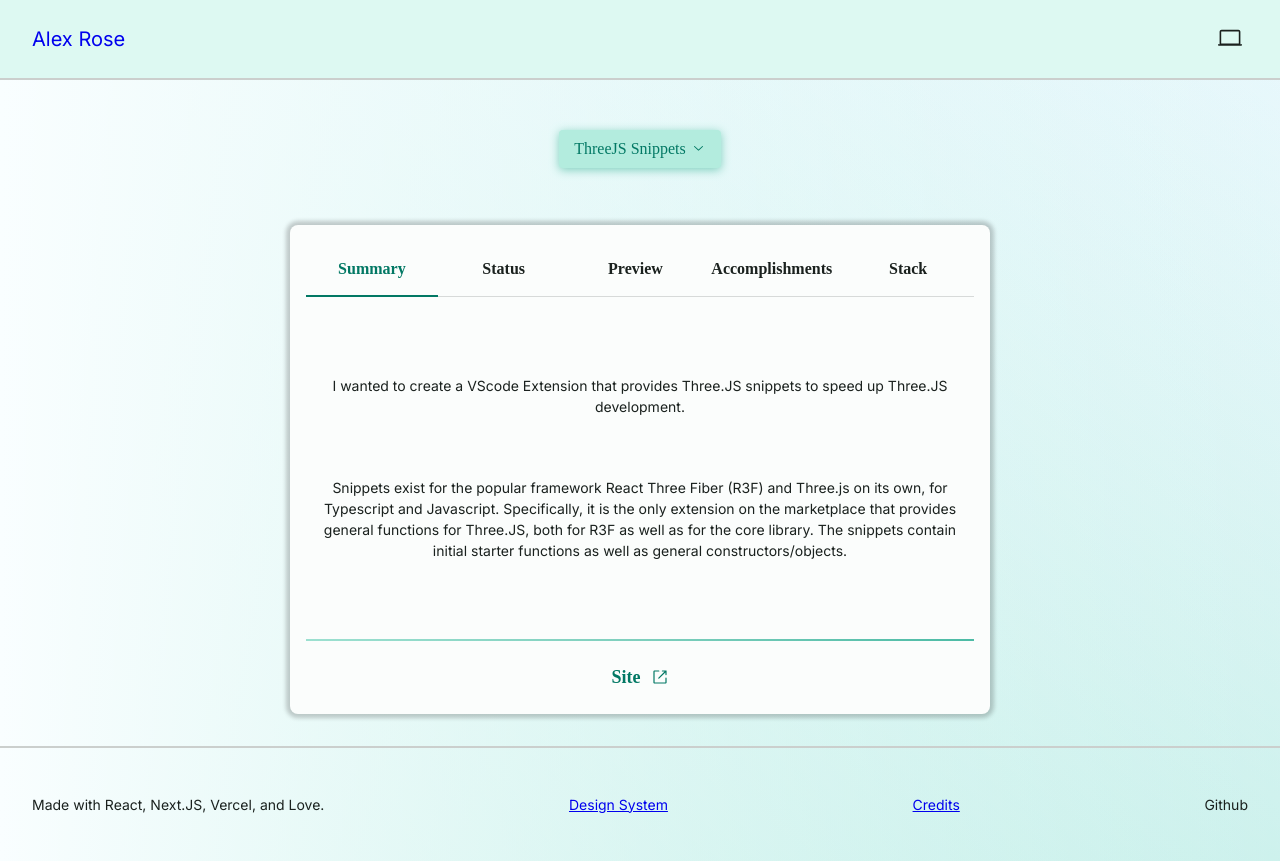
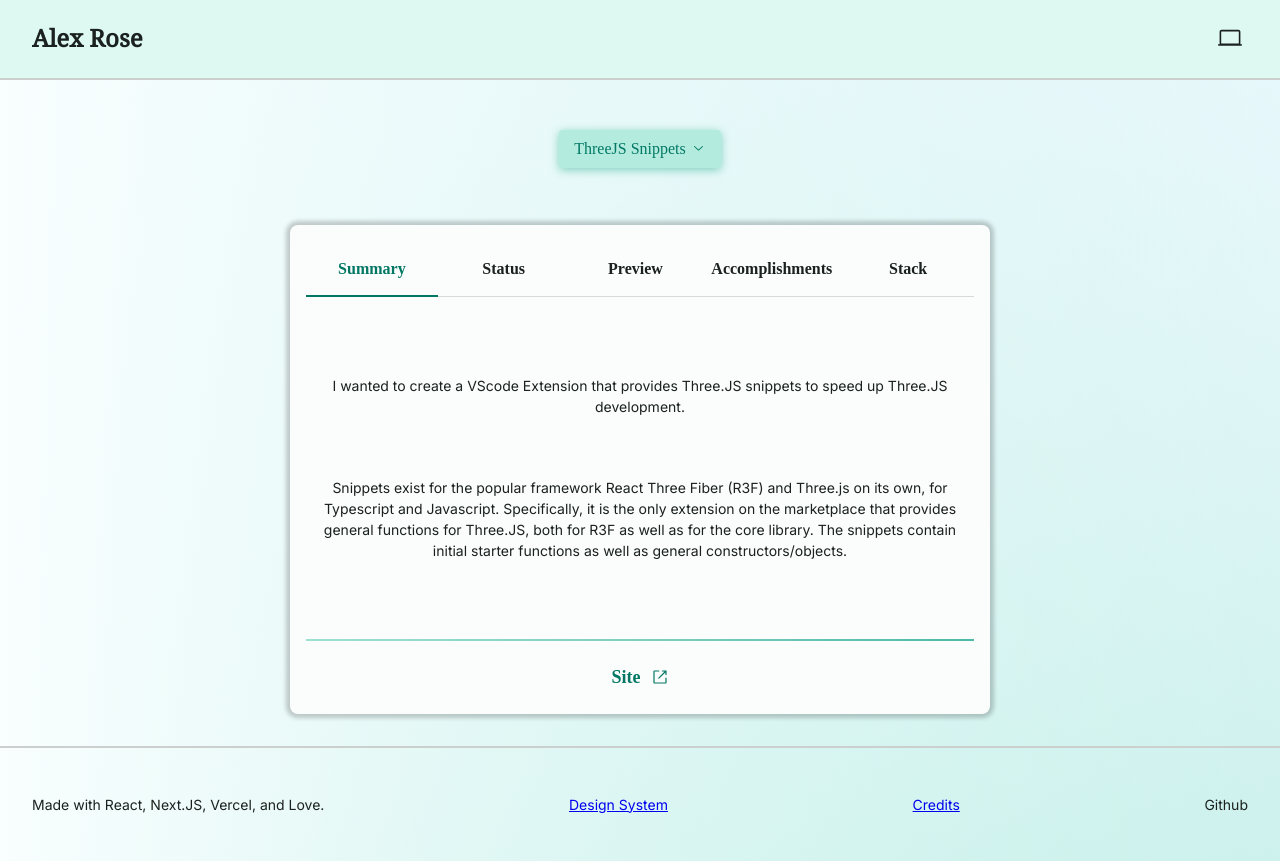
Before and after one commit to acrose99/portfolio2electricboogaloo, a Next.js app: page /threejssnippets in a window 1280 px wide. Built offline with nearby package versions, Linux system fonts and the light colour scheme.

Commit message:
Layout changes

```diff
--- a/components/Footer.tsx
+++ b/components/layout/Footer.tsx
@@ -1,8 +1,8 @@
 import { mintA, sage } from "@radix-ui/colors";
-import EditableText from "./editableComponents/EditableText";
-import EditableComponent from "./EditableComponent";
+import EditableText from "../editableComponents/EditableText";
+import EditableComponent from "../EditableComponent";
 import { useState } from "react";
-import { styled } from "../stitches.config";
+import { styled } from "../../stitches.config";
 import Link from "next/link";
 const StyledFooter = styled("footer", {
   variants: {
@@ -19,7 +19,8 @@ const StyledFooter = styled("footer", {
 
 function Footer() {
   const [verticalPadding, setVerticalPadding] = useState("2vh");
-  const [borderTop, setBorderTop] = useState(`2px solid $sage7`);
+  const [borderTop, setBorderTop] = useState('2px solid');
+  const [borderTopColor, setBorderTopColor] = useState(`$sage7`);
   const [justifyContent, setJustifyContent] = useState("space-between");
   return (
     <EditableComponent
@@ -29,6 +30,11 @@ function Footer() {
           label: "Vertical Padding",
           value: verticalPadding,
           onChange: (value) => setVerticalPadding(value),
+        },
+        {
+          label: "Border Top Color",
+          value: borderTopColor,
+          onChange: (value) => setBorderTopColor(value),
         },
         {
           label: "Border Top",
@@ -47,8 +53,9 @@ function Footer() {
           toastLabel: "Reset Footer Props",
           icon: "ResetIcon",
           onClick: () => {
-            setVerticalPadding("10vh");
+            setVerticalPadding("2vh");
             setBorderTop(`2px solid ${sage.sage7}`);
+            setBorderTopColor(`$sage7`);
             setJustifyContent("space-between");
           },
         },
@@ -62,6 +69,7 @@ function Footer() {
         css={{
           paddingY: verticalPadding,
           borderTop: borderTop,
+          borderTopColor: borderTopColor,
         }}
         style={{
           display: "flex",
--- /dev/null
+++ b/components/layout/HomeLink.tsx
@@ -0,0 +1,32 @@
+import Link from "next/link";
+import { styled } from "../../stitches.config";
+import Tooltip from "../primitives/Tooltip";
+import { Text } from "../Text";
+interface HomeLinkProps {}
+
+const StyledLink = styled("a", {
+  color: "$sage12",
+  fontFamily: "$notoSerif",
+  fontWeight: "900",
+  fontSize: "1.5rem",
+  textDecoration: "none",
+});
+
+function HomeLink({}: HomeLinkProps) {
+  return (
+    <Tooltip side="bottom" trigger="Sorry, you can't edit me!">
+      <Text fontSize={"xl"}>
+        <Link
+          style={{
+            textDecoration: "none",
+          }}
+          href="/"
+        >
+          <StyledLink>Alex Rose</StyledLink>
+        </Link>
+      </Text>
+    </Tooltip>
+  );
+}
+
+export default HomeLink;
--- a/components/Navbar.tsx
+++ b/components/layout/Navbar.tsx
@@ -1,12 +1,8 @@
-import { mint, mintA, sage } from "@radix-ui/colors";
 import { useState } from "react";
-import EditableComponent from "./EditableComponent";
-import EditableText from "./editableComponents/EditableText";
-import { ThemeToggle } from "./ThemeToggle";
-import {Text} from "./Text";
-import Tooltip from "./primitives/Tooltip";
-import { styled } from "../stitches.config";
-import Link from "next/link";
+import EditableComponent from "../EditableComponent";
+import { ThemeToggle } from "../ThemeToggle";
+import { styled } from "../../stitches.config";
+import HomeLink from "./HomeLink";
 interface NavbarProps {}
 
 const StyledNavbar = styled("nav", {
@@ -79,25 +75,7 @@ function Navbar({}: NavbarProps) {
           alignItems: "center",
         }}
       >
-        <Tooltip side="bottom" trigger="Sorry, you can't edit me!">
-          <Text fontSize={"xl"}>
-            <Link
-              style={{
-                textDecoration: "none",
-              }}
-              href="/"
-            >
-              <a
-                style={{
-                  color: "inherit",
-                  textDecoration: "none",
-                }}
-              >
-                Alex Rose
-              </a>
-            </Link>
-          </Text>
-        </Tooltip>
+        <HomeLink />
         <ThemeToggle />
       </StyledNavbar>
     </EditableComponent>
--- a/package.json
+++ b/package.json
@@ -9,6 +9,7 @@
   "dependencies": {
     "@csstools/normalize.css": "^12.0.0",
     "@fontsource/inter": "^4.5.10",
+    "@fontsource/noto-serif": "^4.5.9",
     "@fontsource/roboto-mono": "^4.5.7",
     "@radix-ui/colors": "^0.1.8",
     "@radix-ui/react-accessible-icon": "^0.1.4",
--- a/pages/_app.tsx
+++ b/pages/_app.tsx
@@ -3,10 +3,11 @@ import "@csstools/normalize.css";
 import "../global.css";
 import "@fontsource/roboto-mono";
 import "@fontsource/inter";
+import "@fontsource/noto-serif";
 import { styled, darkTheme } from "../stitches.config";
-import Footer from "../components/Footer";
+import Footer from "../components/layout/Footer";
 import { ThemeProvider } from "next-themes";
-import Navbar from "../components/Navbar";
+import Navbar from "../components/layout/Navbar";
 import Script from "next/script";
 import { DefaultSeo } from "next-seo";
 import Head from "next/head";
--- a/stitches.config.js
+++ b/stitches.config.js
@@ -100,6 +100,7 @@ export const {
       system: 'system-ui',
       robotoMono: 'Roboto Mono, monospace',
       inter: 'Inter, sans-serif',
+      notoSerif: 'Noto Serif, serif',
     },
   },
   utils: {
```
Also changed, not shown: 1 other file (tests, documents, lock files or other folders).
